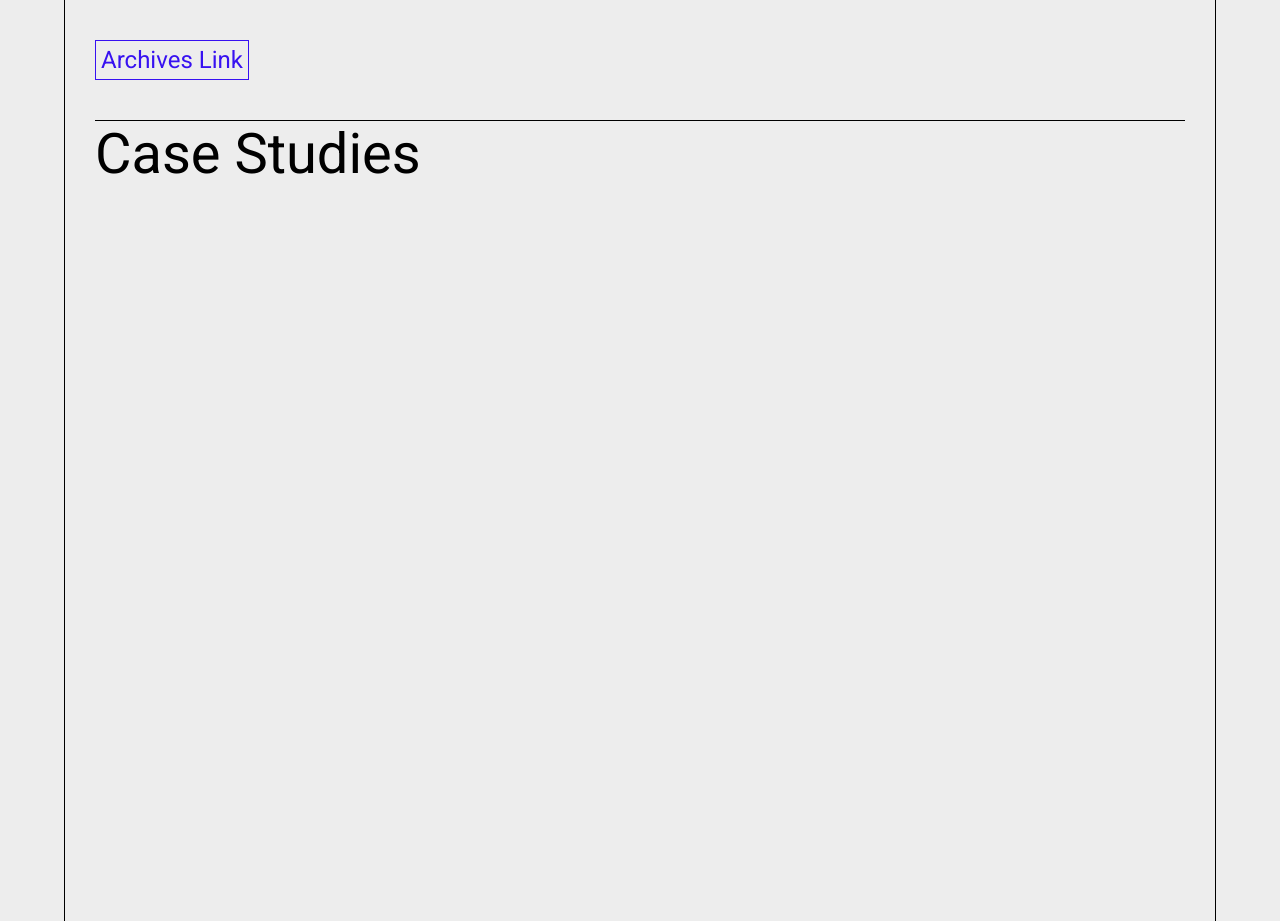
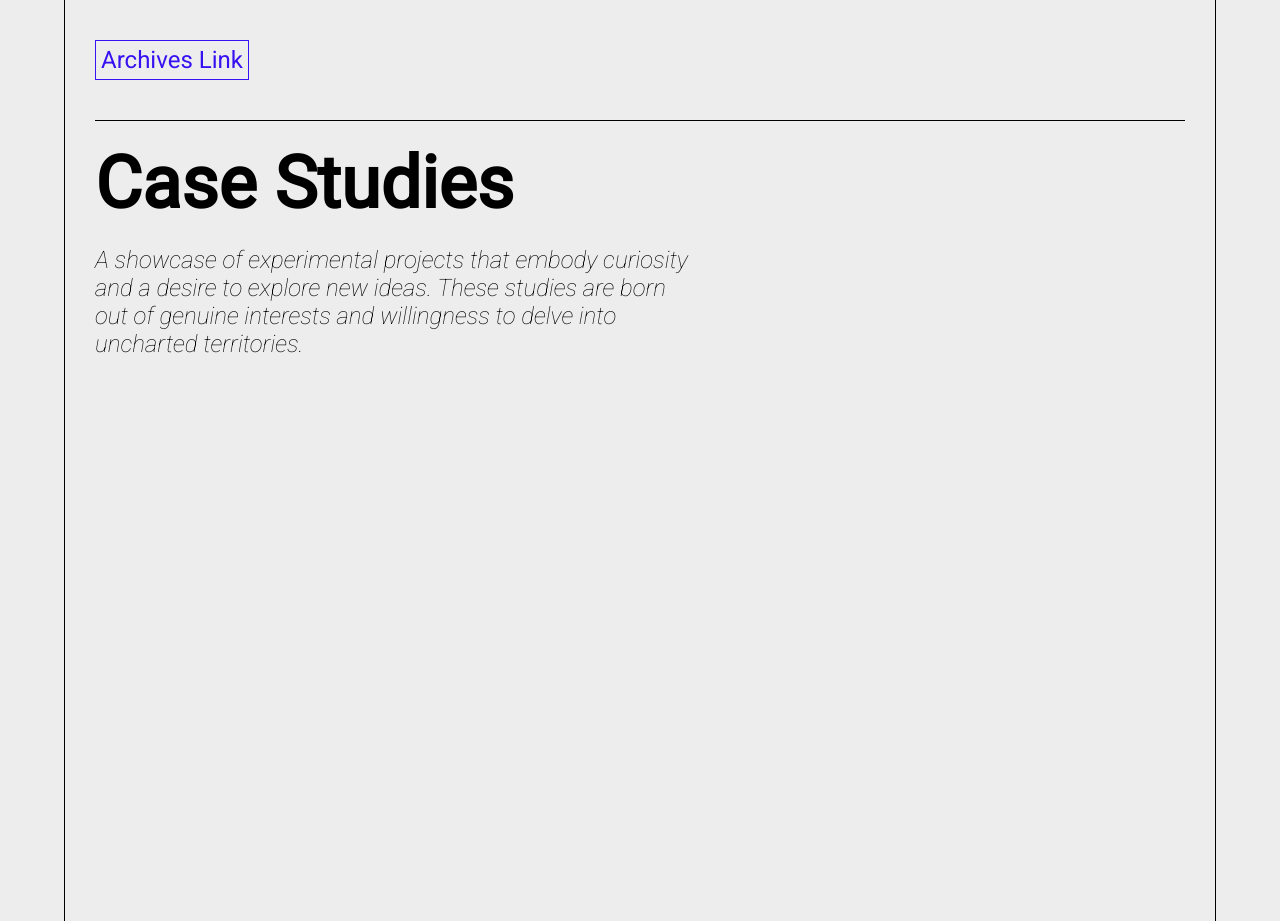
Before and after one commit to stvnlee890/Portfolio2.1, a React (Vite) app: page / in a window 1280 px wide. Shown: the part 2420-3341 px from the top of the page. Built offline with nearby package versions, Linux system fonts and the light colour scheme.

Commit message:
Add description to case-studies section

```diff
--- a/src/components/caseStudies/CaseStudies.jsx
+++ b/src/components/caseStudies/CaseStudies.jsx
@@ -1,13 +1,13 @@
 import "./case-studies.css";
-import { useRef, useLayoutEffect } from 'react'
+import { useRef, useLayoutEffect } from "react";
 import { lineAnimation } from "../../utils/animations/animations";
 
 export default function CaseStudies() {
-  const line = useRef(null)
+  const line = useRef(null);
 
   useLayoutEffect(() => {
-    lineAnimation(line.current)
-  }, [])
+    lineAnimation(line.current);
+  }, []);
 
   return (
     <div className="case-studies-container">
@@ -15,6 +15,13 @@ export default function CaseStudies() {
       <div className="case-studies-header">
         <h1>Case Studies</h1>
       </div>
+      <div className="case-studies-body">
+        <p>
+          A showcase of experimental projects that embody curiosity and a desire
+          to explore new ideas. These studies are born out of genuine interests
+          and willingness to delve into uncharted territories.
+        </p>
+      </div>
     </div>
   );
 }
--- a/src/components/caseStudies/case-studies.css
+++ b/src/components/caseStudies/case-studies.css
@@ -1,10 +1,17 @@
 
 .case-studies-header {
     overflow: hidden;
+    margin: 20px 0 0 0;
 }
 
 .case-studies-header > h1 {
-  font-weight: 400;
-  font-size: 3.5rem;
-  /* transform: translateY(60px); */
+  font-size: 4.5rem;
 }
+
+.case-studies-body > p {
+  margin-top: 20px;
+  font-size: 1.5rem;
+  font-weight: 100;
+  max-width: 600px;
+  font-style: italic
+}
```
